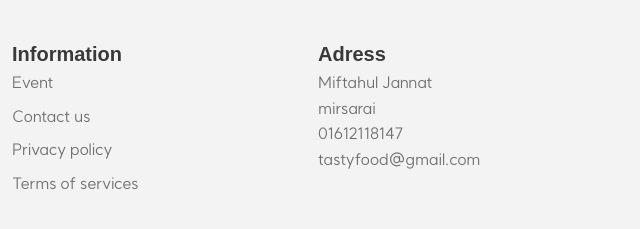
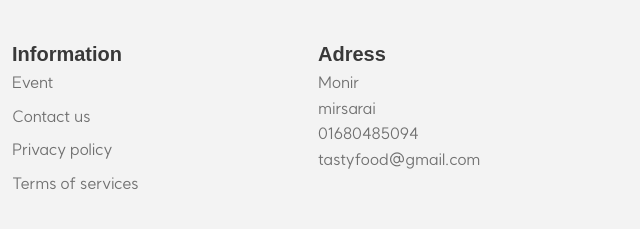
Before and after one commit to develoepr-sohrab/Tasty-food, a plain HTML site: page index.html in a window 1280 px wide. Shown: the part 2838-3067 px from the top of the page, 640-1280 px from the left. Drawn offline with nearby package versions, Linux system fonts and the light colour scheme; a web font is replaced by a local one.

Commit message:
adress chenge

```diff
--- a/index.html
+++ b/index.html
@@ -574,9 +574,9 @@
         <div class="footer__content">
           <h3 class="footer__title">Adress</h3>
           <ul>
-            <li>Miftahul Jannat</li>
+            <li>Monir</li>
             <li>mirsarai</li>
-            <li>01612118147</li>
+            <li>01680485094</li>
             <li>tastyfood@gmail.com</li>
           </ul>
         </div>
```
